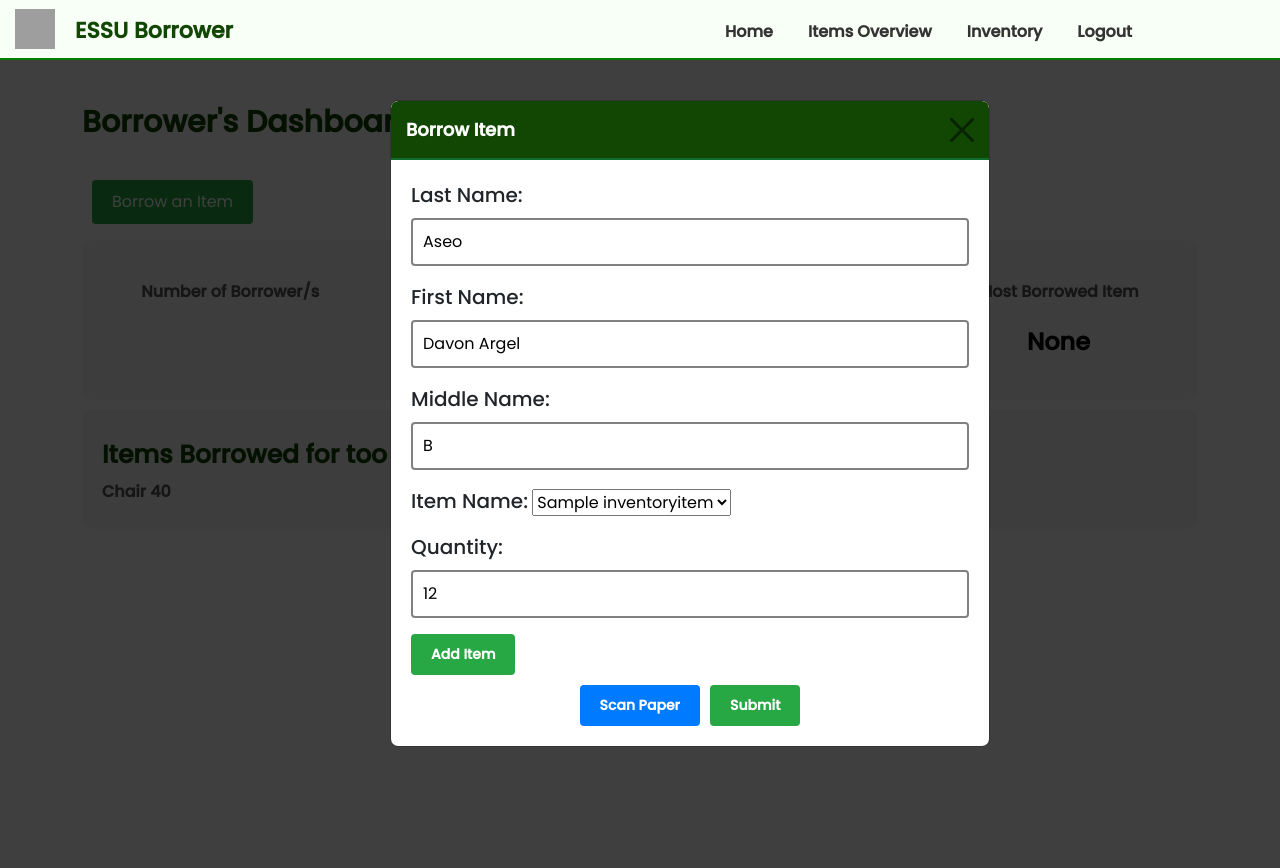
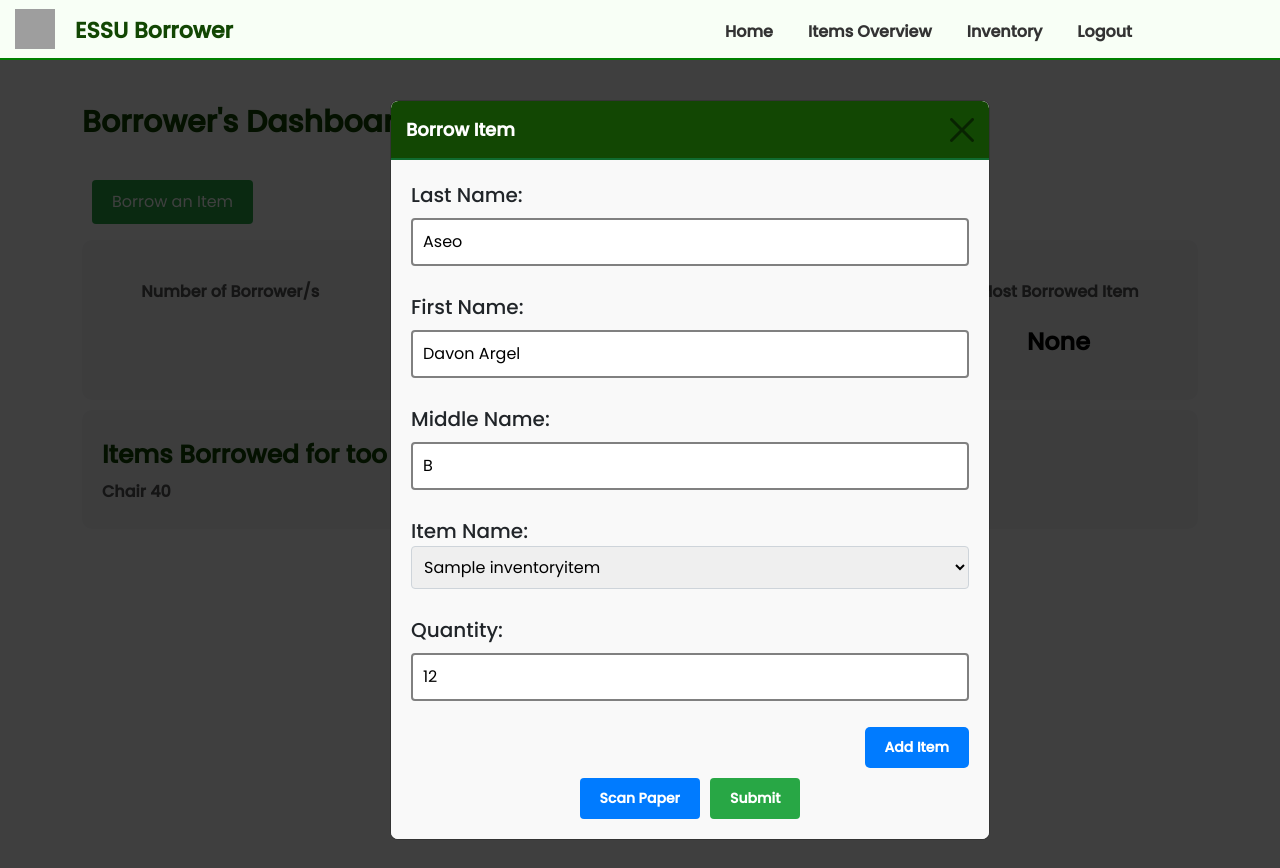
Before and after one commit to DavonGT/BorrowingSystem, a Django app: page /borrower_form_view/ in a window 1280 px wide, after a click on "Borrow an Item". Run offline with Django 5.2, Linux system fonts and the light colour scheme; tables that the repository leaves empty hold one stand-in row (values such as "Sample post"); some libraries are stand-ins or nearby versions; grey boxes are pictures that could not be loaded.

Commit message:
changed the styling of borrow item modal

```diff
--- a/borrower_app/static/css/style.css
+++ b/borrower_app/static/css/style.css
@@ -410,6 +410,31 @@
 }
 
 /* Input Field Styling */
+
+.form-borrower {
+    display: flex;
+    flex-direction: column;
+    gap: 10px;
+}
+.form-borrower button.add-btn {
+    align-self: flex-end;
+    background-color: #007bff;
+    color: white;
+    border: none;
+    padding: 10px 20px;
+    border-radius: 5px;
+    cursor: pointer;
+}
+.form-borrower button.add-btn:hover {
+    background-color: #0056b3;
+}
+.form-borrower select {
+    width: 100%;
+    padding: 8px;
+    border-radius: 4px;
+    border: 1px solid #ced4da;
+}
+
 input[name="borrower_middle_name"],
 input[name="borrower_last_name"],
 input[name="borrower_first_name"],
--- a/borrower_app/templates/home.html
+++ b/borrower_app/templates/home.html
@@ -42,6 +42,13 @@
                         <h5 class="modal-title" id="addBorrowModalLabel">Borrow Item</h5>
                         <button type="button" class="btn-close" data-bs-dismiss="modal" aria-label="Close"></button>
                     </div>
+                    <style>
+                        .modal-body {
+                            padding: 20px;
+                            background-color: #f9f9f9;
+                        }
+
+                    </style>
                     <div class="modal-body">
                         <form method="POST" action="{% url 'home' %}" class="form-borrower">
                             {% csrf_token %}
```
